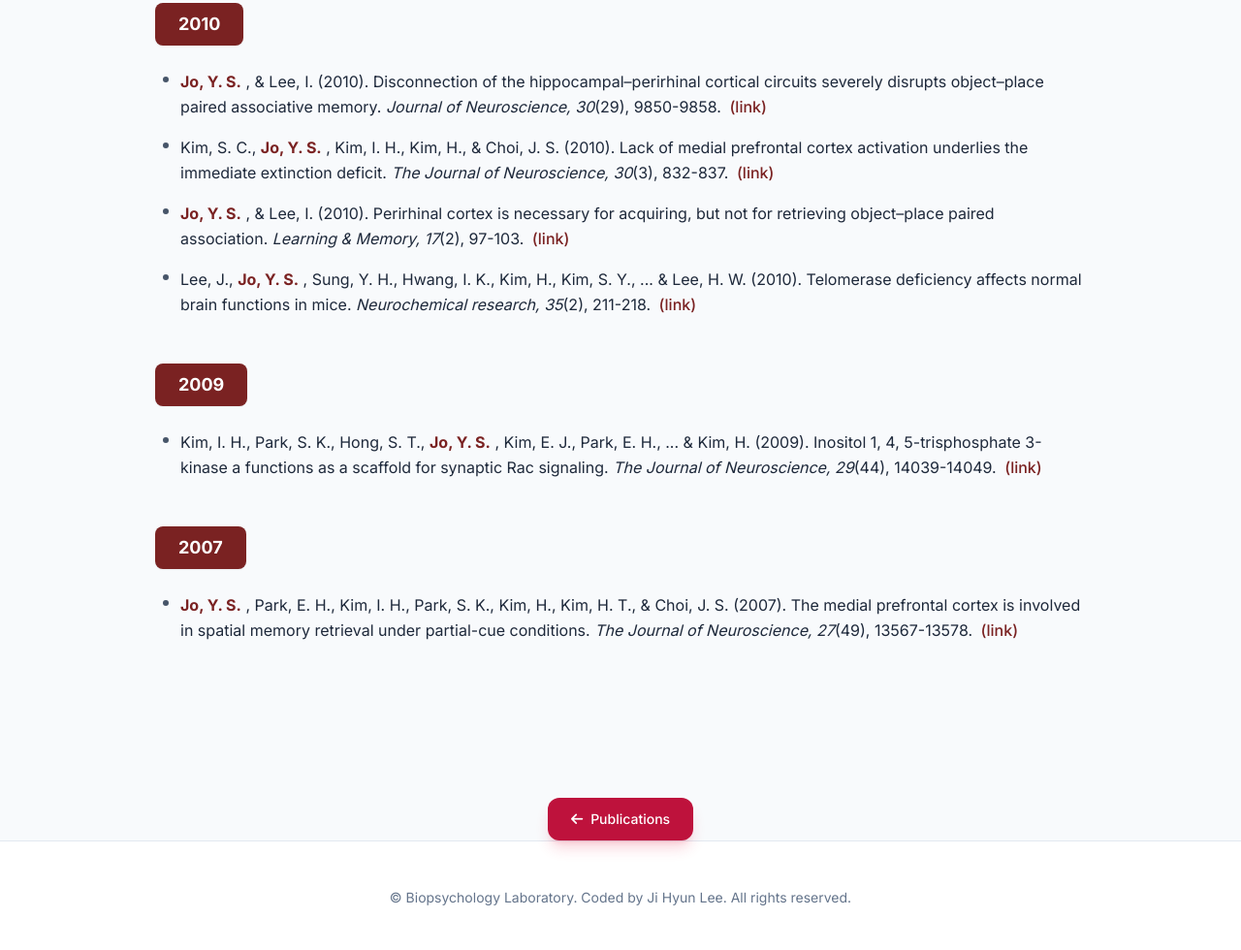
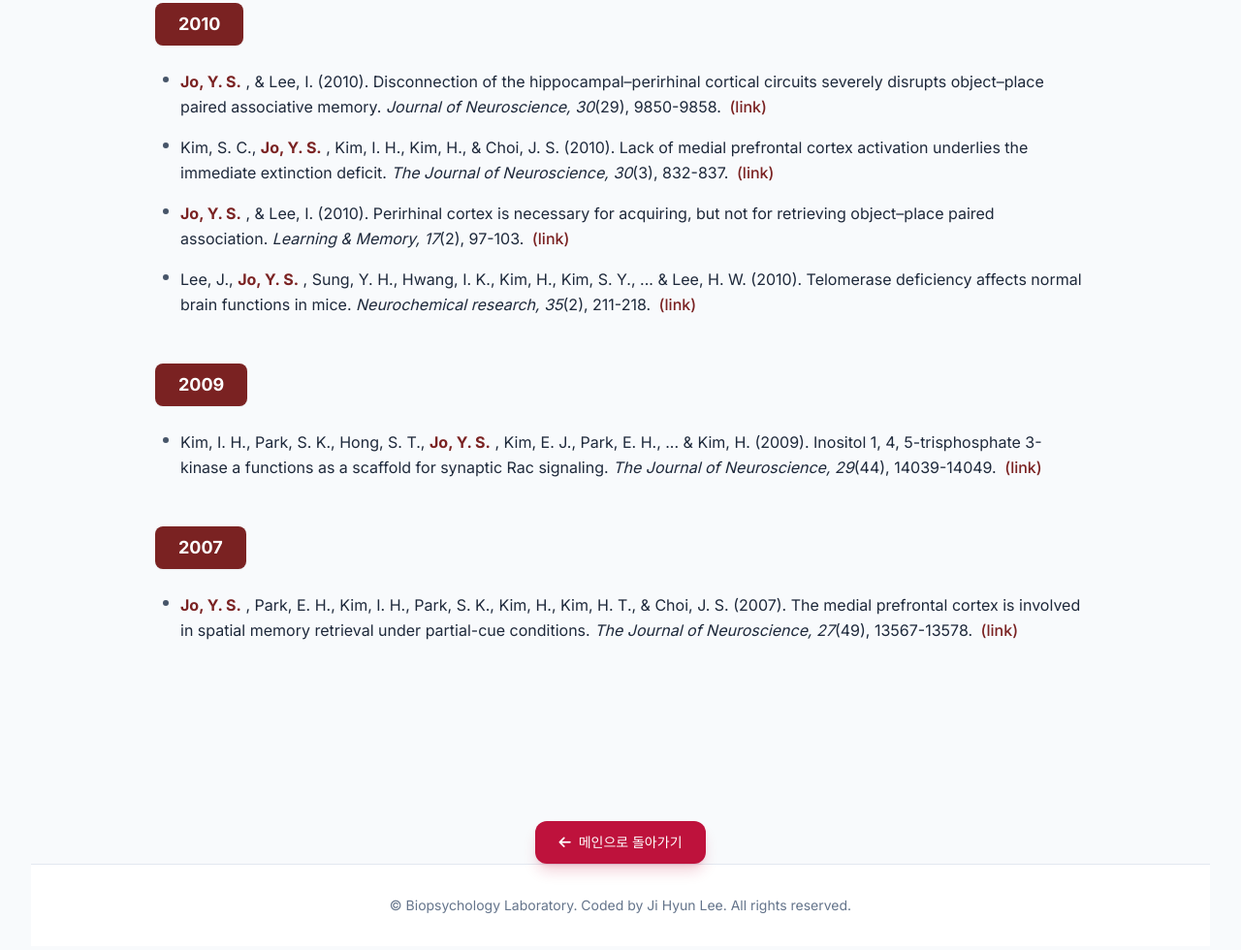
Before and after one commit to BioPsychology/Behavioral-Neuroscience, a plain HTML site: page Publications.html in a window 1280 px wide. Shown: the part 3775-4755 px from the top of the page at 97% size. Drawn offline with nearby package versions, Linux system fonts and the light colour scheme.

Commit message:
Update Publications.html

```diff
--- a/Publications.html
+++ b/Publications.html
@@ -631,18 +631,16 @@
     </main>
 
 <!-- 메인으로 돌아가기 버튼 -->
-            <div class="text-center mt-12">
-                <a href="index.html#team" class="inline-flex items-center px-6 py-3 rounded-xl bg-brand-600 hover:bg-brand-700 text-white font-medium text-sm transition-colors shadow-lg shadow-brand-500/20">
-                    <i class="fa-solid fa-arrow-left mr-2"></i> Publications
+        <div class="text-center mt-12 pt-6">
+            <a href="index.html" class="inline-flex items-center px-6 py-3 rounded-xl bg-brand-600 hover:bg-brand-700 text-white font-medium text-sm transition-colors shadow-lg shadow-brand-600/20">
+                <i class="fa-solid fa-arrow-left mr-2"></i> 메인으로 돌아가기
             </a>
         </div>
-        </div>
-
-
+    </main>
 
     <!-- Footer -->
-    <footer class="py-12 border-t border-slate-200 dark:border-slate-800 bg-white dark:bg-slate-950 text-center text-sm text-slate-500 dark:text-slate-400">
-        <div class="max-w-7xl mx-auto px-4 sm:px-6 lg:px-8 space-y-4">
+    <footer class="py-8 border-t border-slate-200 dark:border-slate-800 bg-white dark:bg-slate-950 text-center text-sm text-slate-500 dark:text-slate-400">
+        <div class="max-w-7xl mx-auto px-4 sm:px-6 lg:px-8 space-y-2">
             <p>&copy; Biopsychology Laboratory. Coded by Ji Hyun Lee. All rights reserved.</p>
         </div>
     </footer>
@@ -658,6 +656,7 @@
             htmlElement.classList.remove('dark');
         }
 
+        if (themeToggleBtn) {
             themeToggleBtn.addEventListener('click', () => {
                 if (htmlElement.classList.contains('dark')) {
                     htmlElement.classList.remove('dark');
@@ -667,6 +666,7 @@
                     localStorage.setItem('theme', 'dark');
                 }
             });
+        }
     </script>
 </body>
 </html>
```
Lines whose indentation alone changed are shown as unchanged.
